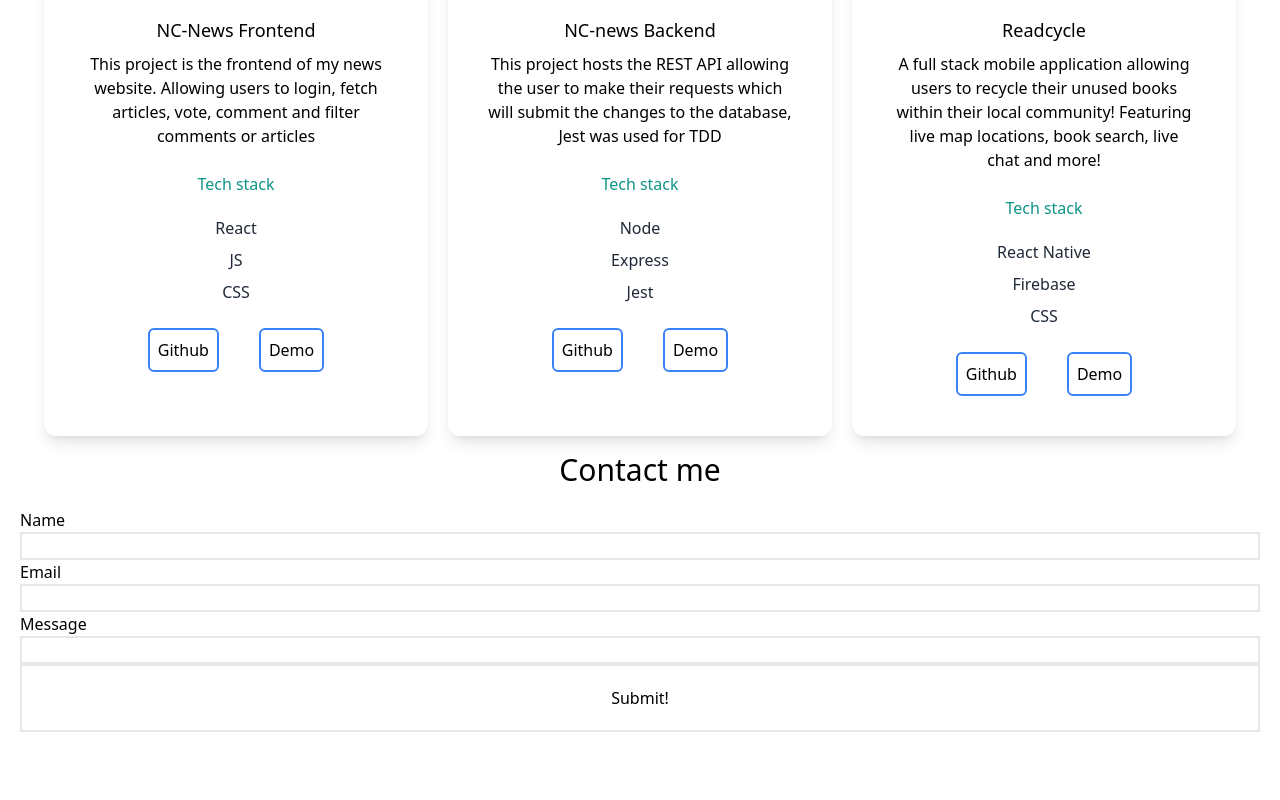
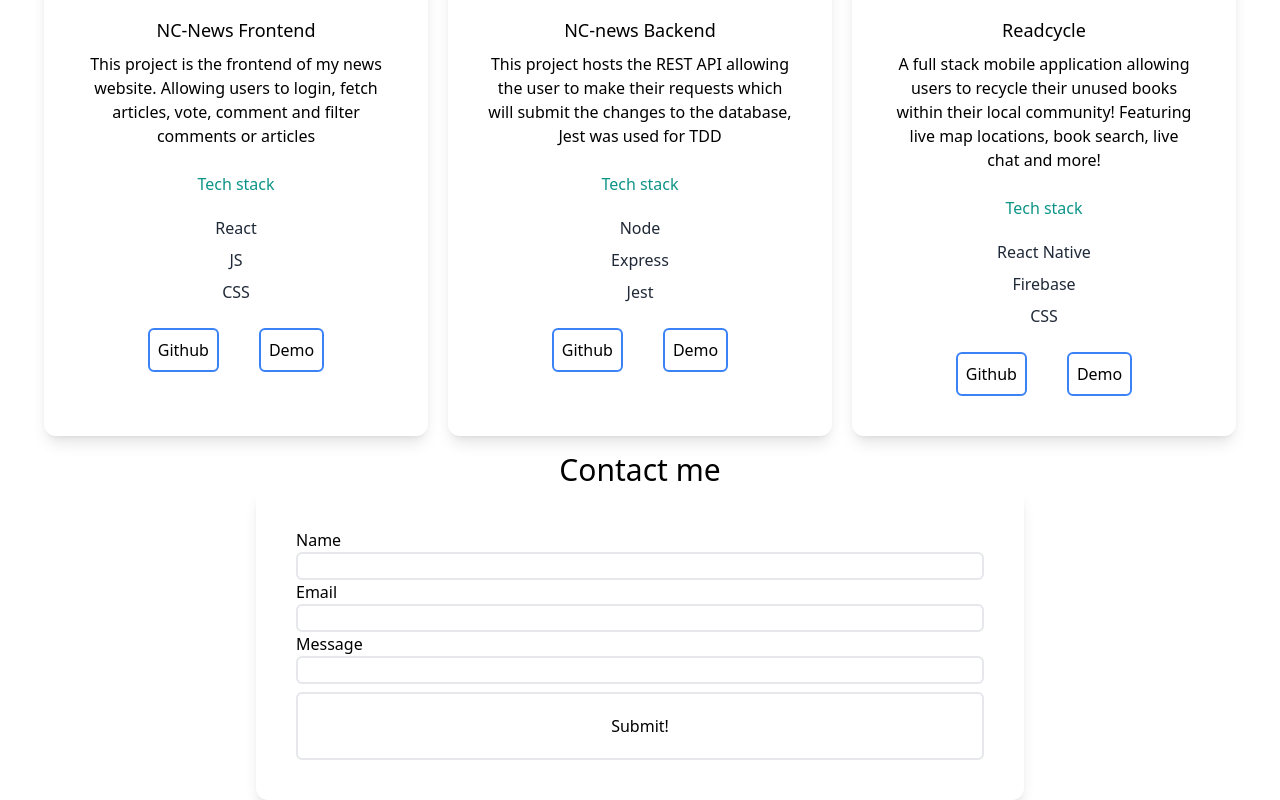
Before and after one commit to Henry-WL/portfolio, a React (Vite) app: page / in a window 1280 px wide. Shown: the part 986-1786 px from the top of the page. Before the commit the page ends 1738 px from the top, so only its background shows below. Built offline with nearby package versions, Linux system fonts and the light colour scheme.

Commit message:
form styling

```diff
--- a/src/App.jsx
+++ b/src/App.jsx
@@ -80,13 +80,13 @@ function App() {
 
         <section className="">
           <h2
-            id="projects"
+            id="Skills"
             className="text-3xl text-center pt-5 dark:text-white"
           >
             Skills
           </h2>
 
-          <div className="flex justify-center flex-wrap text-center py-2 gap-3">
+          <div className="flex justify-center content-center flex-wrap text-center py-2 gap-3">
 
             <div className="border-2 border-blue-500 rounded-xl p-5">
             <h3 className="text-2xl dark:text-white">Frontend</h3>
@@ -235,22 +235,23 @@ function App() {
           <h3 className="text-center text-3xl">Contact me</h3>
 
 
-          <div>
+          <div className="flex justify-center content-center ">
 
-          <form name="contact" method="POST" data-netlify="true" className="flex flex-col p-5">
+          <form name="contact" method="POST" data-netlify="true" className="flex flex-col w-full max-w-3xl shadow-lg p-10 rounded-xl
+border-gray-900">
           <input type="hidden" name="form-name" value="contact" />
 
             <label htmlFor="">Name</label>
-            <input type="text" id="name" name="name" className="border-2"/>
+            <input type="text" id="name" name="name" className="border-2 rounded-md"/>
 
             <label htmlFor="">Email</label>
-            <input type="text" id="email" name="email" className="border-2"/>
+            <input type="text" id="email" name="email" className="border-2 rounded-md"/>
 
             <label htmlFor="">Message</label>
-            <input type="text" id="message" name="message" className="border-2"/>
+            <input type="text" id="message" name="message" className="border-2 rounded-md"/>
 
 
-            <button type="submit" className="border-2 p-5 hover:bg-blue-400">Submit!</button>
+            <button type="submit" className="border-2 p-5 mt-2 rounded-md hover:bg-blue-400">Submit!</button>
           </form>
           </div>
         </section>
```
